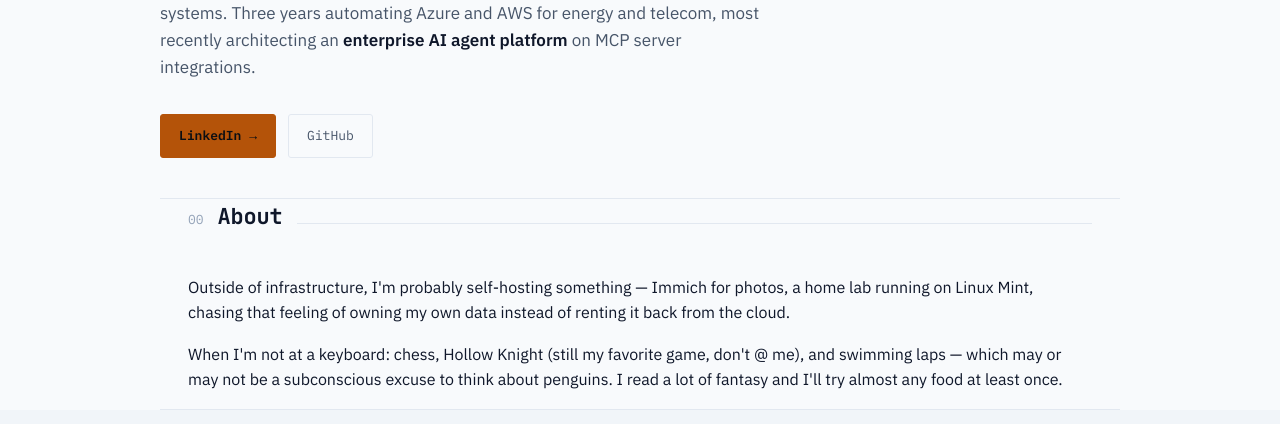
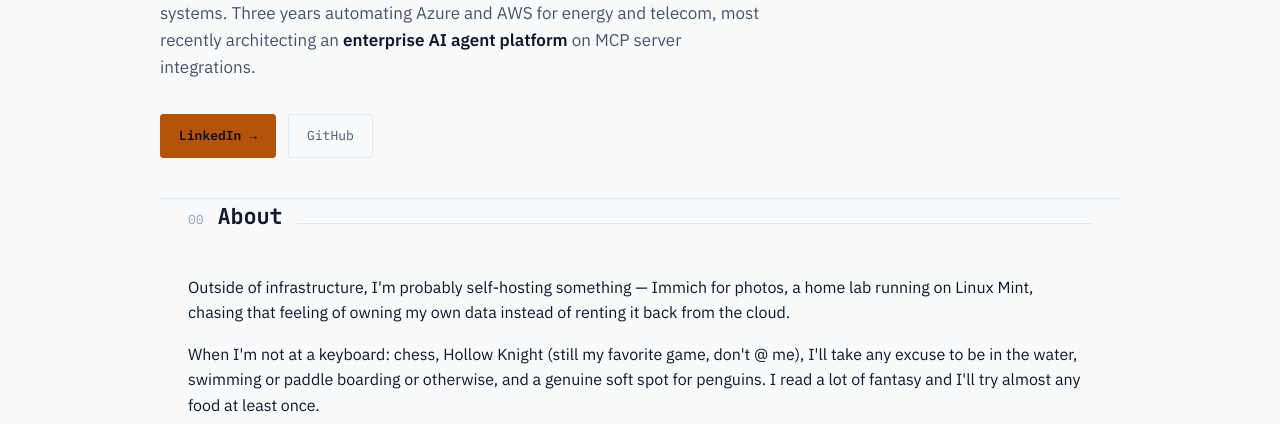
Before and after one commit to ejohnguia/ejohnguia.github.io, a plain HTML site: page index.html in a window 1280 px wide. Shown: the part 528-952 px from the top of the page. Drawn offline with Linux system fonts and the light colour scheme.

Commit message:
Update About section copy

```diff
--- a/index.html
+++ b/index.html
@@ -208,9 +208,9 @@
     </p>
     <p class="lede">
       When I'm not at a keyboard: chess, Hollow Knight (still my favorite game,
-      don't @ me), and swimming laps — which may or may not be a subconscious
-      excuse to think about penguins. I read a lot of fantasy and I'll try
-      almost any food at least once.
+      don't @ me), I'll take any excuse to be in the water, swimming or paddle
+      boarding or otherwise, and a genuine soft spot for penguins. I read a lot of
+      fantasy and I'll try almost any food at least once.
     </p>
   </section>
 
```
